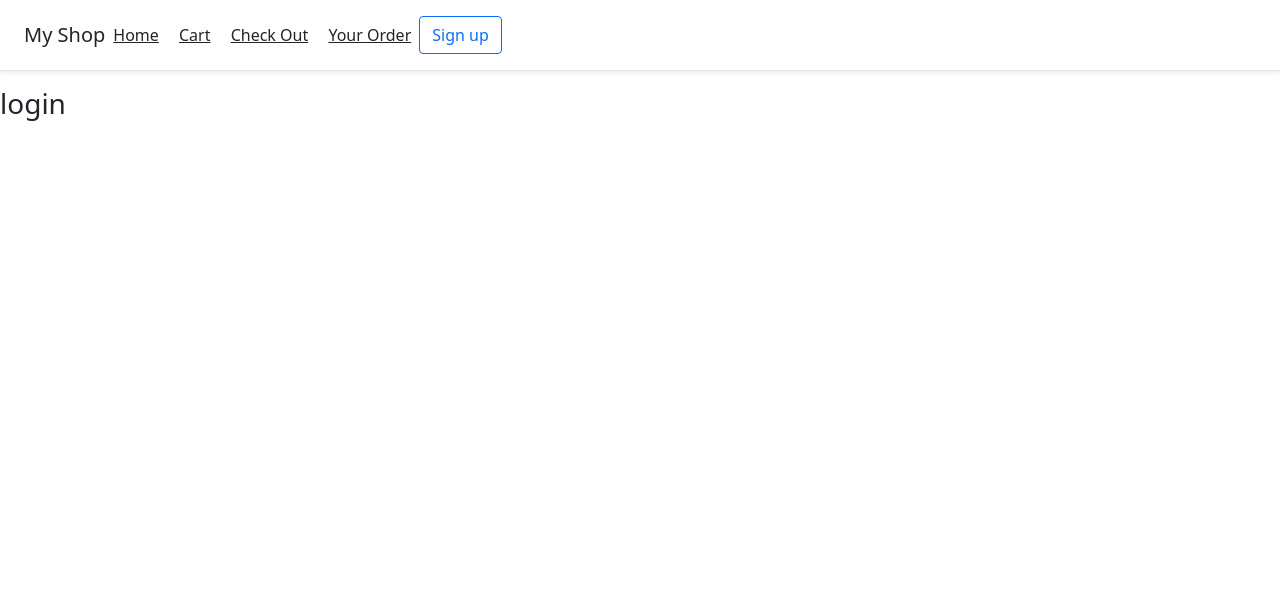
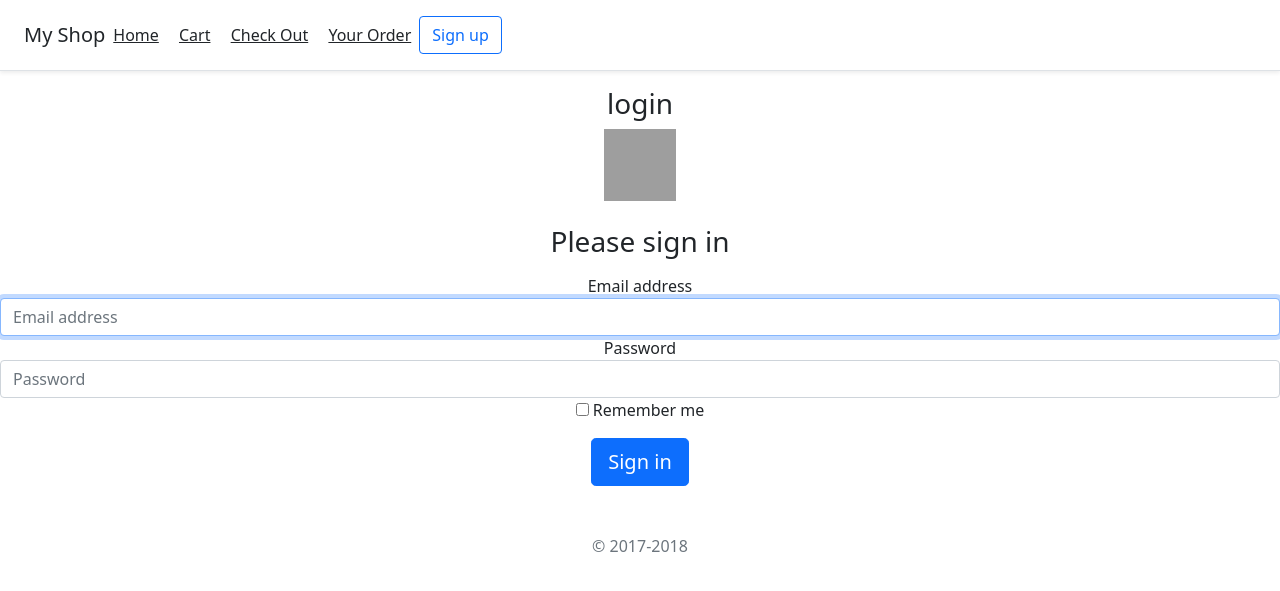
Before and after one commit to sudharsanmaran/django_e_commerce, a Django app: template app1/templates/app1/login.html in a window 1280 px wide. Shown: the top 591 px of the page. Run offline with Django 3.2, Linux system fonts and the light colour scheme; the template is opened without the code that fills it, so the values that code supplies are empty; grey boxes are pictures that could not be loaded.

Commit message:
Merge remote-tracking branch 'origin/master'

```diff
--- a/app1/templates/app1/login.html
+++ b/app1/templates/app1/login.html
@@ -3,4 +3,20 @@
 {% load static %}
 {% block content %}
     <h3>login</h3>
+     <body class="text-center">
+    <form class="form-signin">
+      <img class="mb-4" src="../../assets/brand/bootstrap-solid.svg" alt="" width="72" height="72">
+      <h1 class="h3 mb-3 font-weight-normal">Please sign in</h1>
+      <label for="inputEmail" class="sr-only">Email address</label>
+      <input type="email" id="inputEmail" class="form-control" placeholder="Email address" required autofocus>
+      <label for="inputPassword" class="sr-only">Password</label>
+      <input type="password" id="inputPassword" class="form-control" placeholder="Password" required>
+      <div class="checkbox mb-3">
+        <label>
+          <input type="checkbox" value="remember-me"> Remember me
+        </label>
+      </div>
+      <button class="btn btn-lg btn-primary btn-block" type="submit">Sign in</button>
+      <p class="mt-5 mb-3 text-muted">&copy; 2017-2018</p>
+    </form>
 {% endblock %}
--- a/app1/views.py
+++ b/app1/views.py
@@ -4,7 +4,7 @@ from django.views import generic
 # class home(generic.DetailView):
 #     template_name = 'app1/home.html'
 from app1.models import Category,Product
-
+#test
 
 def categories(request):
     return{
```
